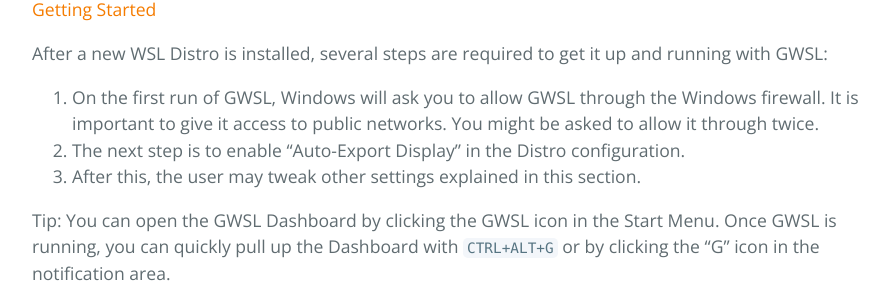
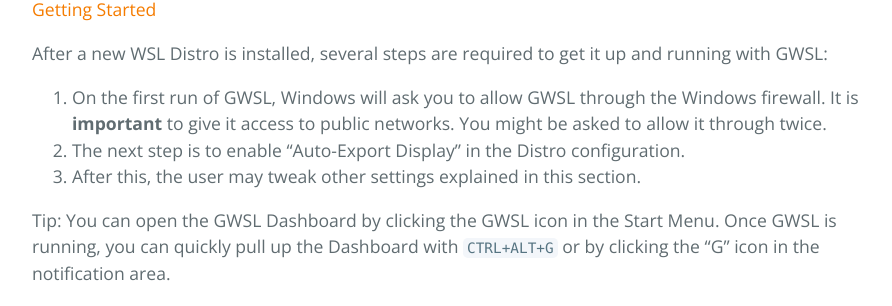
Before and after one commit to Opticos/gwsl, a Jekyll site: the page built from tutorials/manual.md, in a window 1280 px wide and 900 px high, scrolled down 2800 px. Shown: the part 175-481 px from the top of the window, without its empty margins (192-1084 px from the left). Built offline with Jekyll 4.4.1, drawn with Linux system fonts in a browser that asks for light colours; the repository's description, which GitHub fills in, is left out.

````diff
--- a/tutorials/manual.md
+++ b/tutorials/manual.md
@@ -68,7 +68,7 @@ Overview: The GWSL Dashboard is where you can configure WSL machines, create sho
 #### Getting Started
 
 After a new WSL Distro is installed, several steps are required to get it up and running with GWSL:
-1.  On the first run of GWSL, Windows will ask you to allow GWSL through the Windows firewall. It is important to give it access to public networks. You might be asked to allow it through twice.
+1.  On the first run of GWSL, Windows will ask you to allow GWSL through the Windows firewall. It is **important** to give it access to public networks. You might be asked to allow it through twice.
 2.  The next step is to enable "Auto-Export Display" in the Distro configuration.
 3.  After this, the user may tweak other settings explained in this section.
 
@@ -247,7 +247,7 @@ end
 set -e wsl2_d_tmp
 set -e ipconfig_exec
 ```
-Add this to the end of `config.fish` and you should be good to go! (Credit to [Jtiai](https://github.com/jtiai))
+Add this to the end of `config.fish` and you should be good to go! (Credit to [Jtiai](https://github.com/jtiai)).
 
 ### Using GWSL Configuration Files ###
 
````
